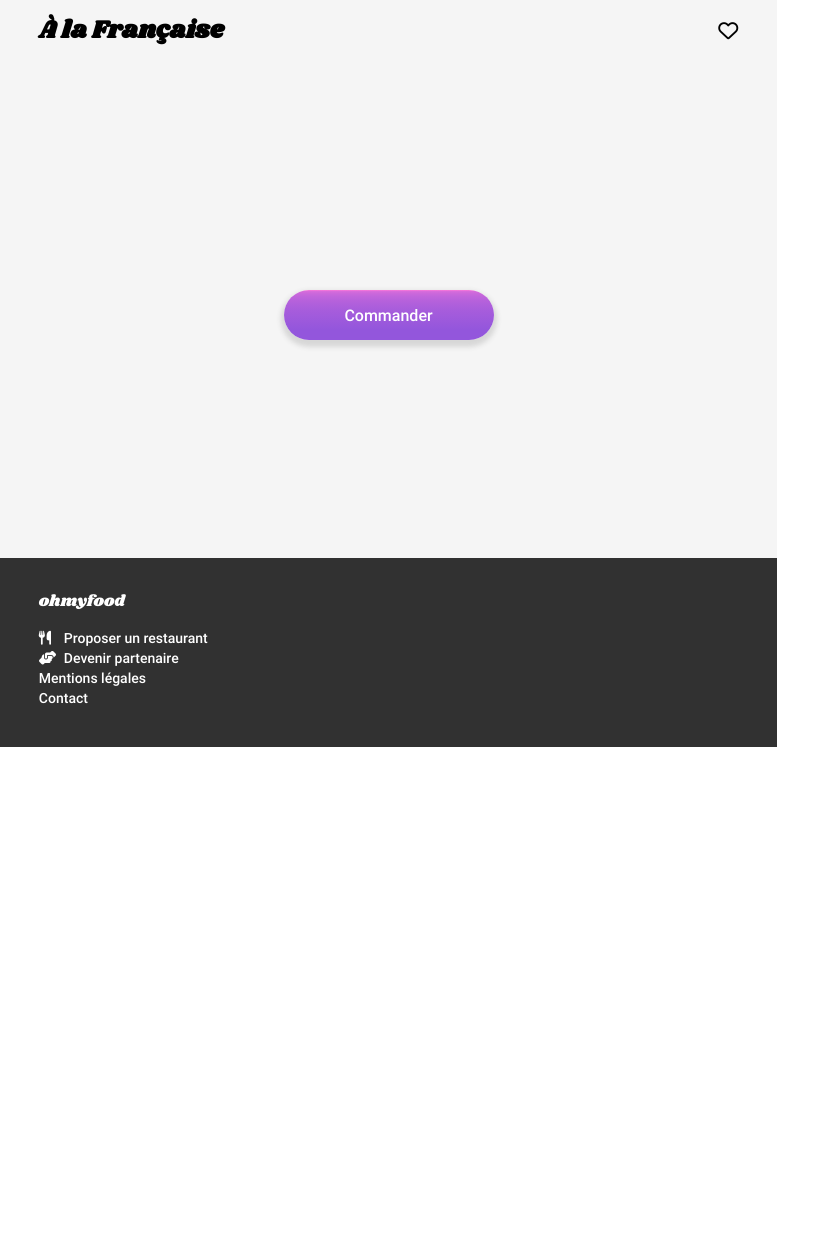
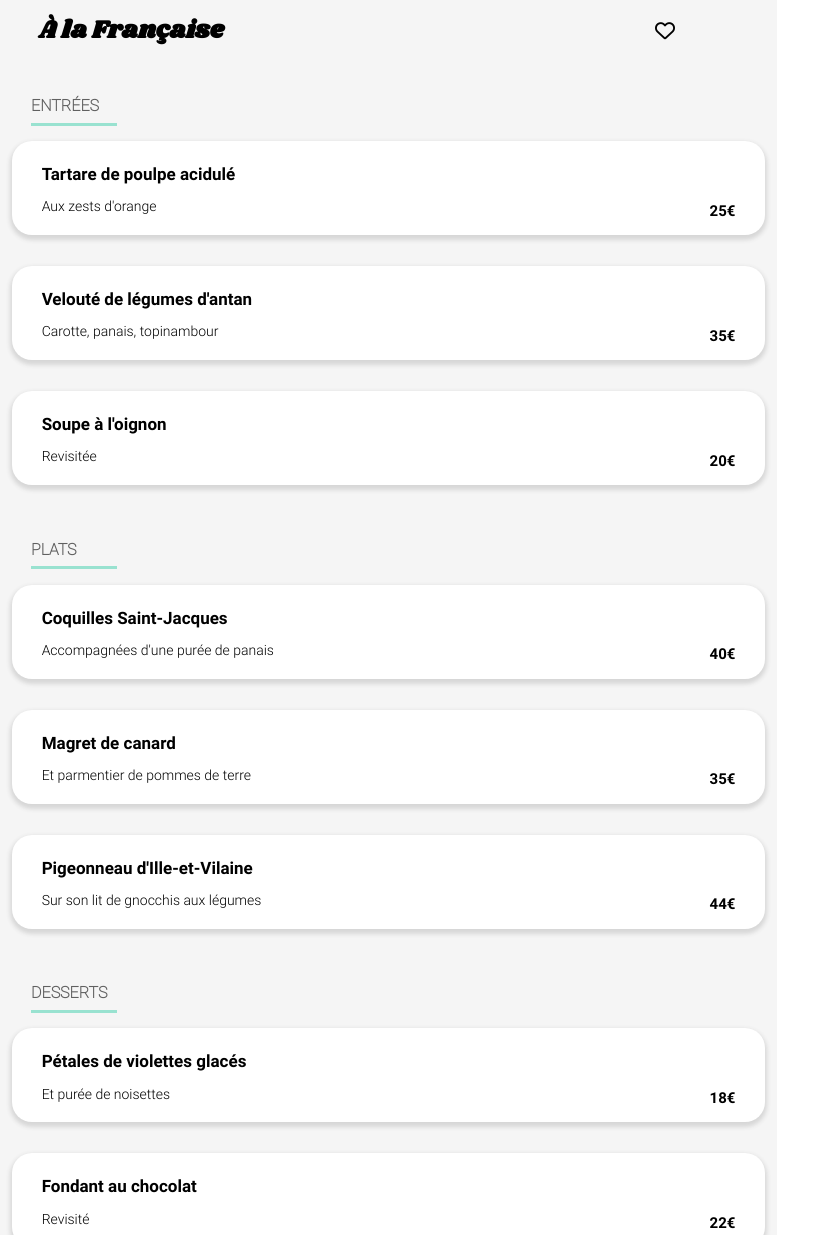
Before and after one commit to Diane-deezy/projet3, a plain HTML site: page menu1.html in a window 1280 px wide. Shown: the part 570-1805 px from the top of the page, without its empty margins (0-840 px from the left). Before the commit the page ends 1317 px from the top, so only its background shows below. Drawn offline with Linux system fonts and the light colour scheme.

Commit message:
Page menu

```diff
--- a/menu1.html
+++ b/menu1.html
@@ -32,9 +32,63 @@
                     <i class="fa-solid fa-heart"></i>
                 </div>
                 </h1>
-                <div class="entree"></div>
-                <div class="plat"></div>
-                <div class="dessert"></div>
+                <div class="entree">
+                    <h2>ENTRÉES</h2>
+                    <div class="green-line"></div>
+                    <div class="cadre">
+                        <div class="titre">Tartare de poulpe acidulé</div>
+                        <div class="sous-titre">Aux zests d'orange</div>
+                        <div class="prix">25€</div>
+                    </div>
+                    <div class="cadre">
+                        <div class="titre">Velouté de légumes d'antan</div>
+                        <div class="sous-titre">Carotte, panais, topinambour</div>
+                        <div class="prix">35€</div>
+                    </div>
+                    <div class="cadre">
+                        <div class="titre">Soupe à l'oignon</div>
+                        <div class="sous-titre">Revisitée</div>
+                        <div class="prix">20€</div>
+                    </div>
+                </div>
+                <div class="plat">
+                    <h2>PLATS</h2>
+                    <div class="green-line"></div>
+                    <div class="cadre">
+                        <div class="titre">Coquilles Saint-Jacques</div>
+                        <div class="sous-titre">Accompagnées d'une purée de panais</div>
+                        <div class="prix">40€</div>
+                    </div>
+                    <div class="cadre">
+                        <div class="titre">Magret de canard</div>
+                        <div class="sous-titre">Et parmentier de pommes de terre</div>
+                        <div class="prix">35€</div>
+                    </div>
+                    <div class="cadre">
+                        <div class="titre">Pigeonneau d'Ille-et-Vilaine</div>
+                        <div class="sous-titre">Sur son lit de gnocchis aux légumes</div>
+                        <div class="prix">44€</div>
+                    </div>
+                </div>
+                <div class="dessert">
+                    <h2>DESSERTS</h2>
+                    <div class="green-line"></div>
+                    <div class="cadre">
+                        <div class="titre">Pétales de violettes glacés</div>
+                        <div class="sous-titre">Et purée de noisettes</div>
+                        <div class="prix">18€</div>
+                    </div>
+                    <div class="cadre">
+                        <div class="titre">Fondant au chocolat</div>
+                        <div class="sous-titre">Revisité</div>
+                        <div class="prix">22€</div>
+                    </div>
+                    <div class="cadre">
+                        <div class="titre">Millefeuille crostillant</div>
+                        <div class="sous-titre">Myrtilles et pâte d'amande</div>
+                        <div class="prix">23€</div>
+                    </div>
+                </div>
                 <button type="button">Commander</button>
             </div>
         </main>
--- a/style2.css
+++ b/style2.css
@@ -71,19 +71,20 @@ p {
 .menu {
     display: flex;
     flex-direction: column;
-    height: 600px;
+    height: fit-content;
     background-color: rgb(245, 245, 245);
     border-top-right-radius: 40px;
     border-top-left-radius: 40px;
     margin-top: -60px;
     position: relative;
+    padding-bottom: 25%;
 }
 
 h1 {
     font-family: "Shrikhand", "sans-serif";
     font-size: 25px;
     margin: 7% 15% 3% 5%;
-    width: 90%;
+    width: 93%;
     display: flex;
     justify-content: space-between;
 }
@@ -108,18 +109,137 @@ h1 .heart {
     min-width: 35%;
     display: flex;
     align-items: center;
-    justify-content: right;
+    justify-content: center;
     cursor: pointer;
+    margin-right: -30px;
 }
 
 h1 .fa-regular:active {
     color: transparent;
 }
 
-h1 .fa-solid:active {
+h1 .fa-regular:hover {
+    color: transparent;
+}
+
+h1 .fa-solid:hover {
     background: -webkit-linear-gradient(#9356DC, #FF79DA);
     -webkit-background-clip: text;
     -webkit-text-fill-color: transparent;
+    animation: fadein 1s;
+    -moz-animation: fadein 1s;
+    /* Firefox */
+    -webkit-animation: fadein 1s;
+    /* Safari et Chrome */
+}
+
+h1.fa-solid:active {
+    background: -webkit-linear-gradient(#9356DC, #FF79DA);
+    -webkit-background-clip: text;
+    -webkit-text-fill-color: transparent;
+    animation: fadein 1s;
+    -moz-animation: fadein 1s;
+    /* Firefox */
+    -webkit-animation: fadein 1s;
+    /* Safari et Chrome */
+}
+
+@keyframes fadein {
+    from {
+        opacity: 0;
+    }
+
+    to {
+        opacity: 1;
+    }
+}
+
+@-moz-keyframes fadein {
+    from {
+        opacity: 0;
+    }
+
+    to {
+        opacity: 1;
+    }
+}
+
+@-webkit-keyframes fadein {
+    from {
+        opacity: 0;
+    }
+
+    to {
+        opacity: 1;
+    }
+}
+
+.entree {
+    width: 100%;
+    display: flex;
+    flex-direction: column;
+    margin: 2% auto;
+}
+
+.plat {
+    width: 100%;
+    display: flex;
+    flex-direction: column;
+    margin: 2% auto;
+}
+
+.dessert {
+    width: 100%;
+    display: flex;
+    flex-direction: column;
+    margin: 2% auto;
+}
+
+h2 {
+    font-family: "Robotothin", "sans-serif";
+    font-size: 16px;
+    margin: 1% 4%;
+    color:#606060;
+    width: 93%;
+}
+
+.green-line {
+    width: 11%;
+    background-color: #99E2D0;
+    height: 3px;
+    margin: 0 4%;
+
+}
+
+.cadre {
+    margin: 2% auto;
+    background-color: white;
+    display: flex;
+    flex-direction: column;
+    border-radius: 20px;
+    padding: 2%;
+    align-content: center;
+    width: 93%;
+    box-shadow: #d7d7d7 0px 3px 4px 2px ;
+}
+
+.titre {
+    font-family: "Robotobold", "sans-serif";
+    font-size: 17px;
+    margin: 1% 2%;
+}
+
+.sous-titre {
+    font-family: "Robotolight", "sans-serif";
+    font-size: 14px;
+    margin: 1% 2%;
+}
+
+.prix {
+    font-family: "Robotobold", "sans-serif";
+    font-size: 15px;
+    margin: -20px 2% 0 2%;
+    text-align: right;
 }
 
 .menu button {
@@ -137,6 +257,7 @@ h1 .fa-solid:active {
     font-size: 16px;
     cursor: pointer;
     box-shadow: #d7d7d7 0px 4px 5px 3px ;
+    margin-top: 10%;
 }
 
 .menu button:active {
```
Also changed, not shown: style.css (+8 -0 lines), 1 other file.
